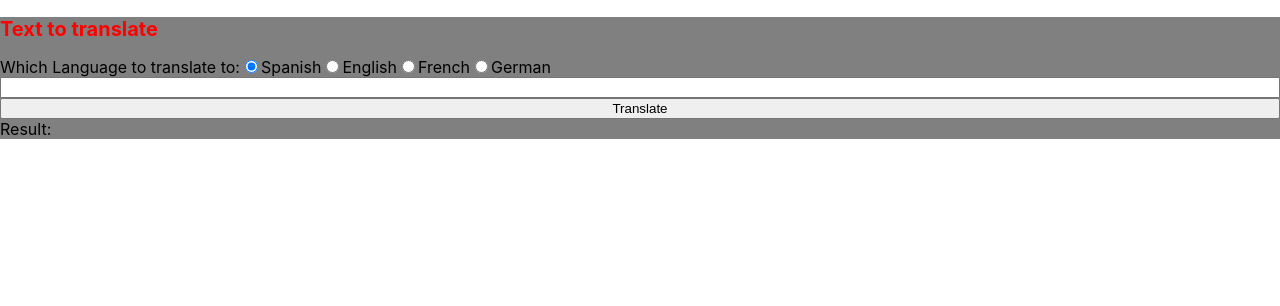
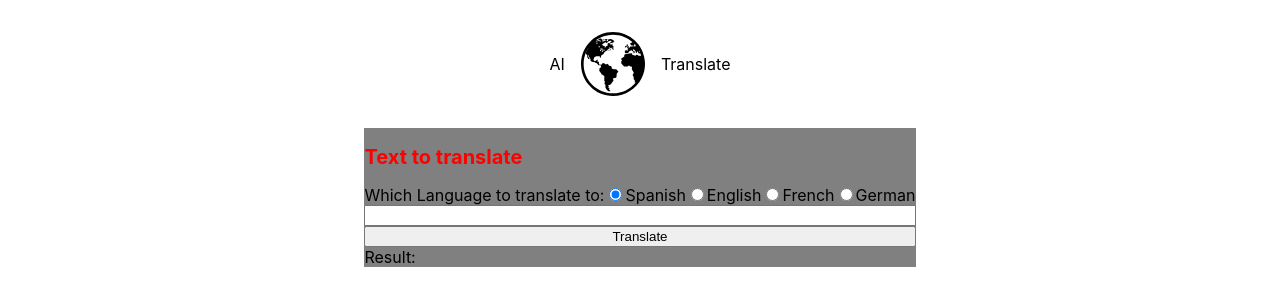
Before and after one commit to Nicolas7Chaves/AiTranslate, a React (Create React App) app: page / in a window 1280 px wide. Shown: the top 306 px of the page. Built offline with nearby package versions, Linux system fonts and the light colour scheme.

Commit message:
add template for header

```diff
--- a/public/index.html
+++ b/public/index.html
@@ -24,7 +24,7 @@
       work correctly both with client-side routing and a non-root public URL.
       Learn how to configure a non-root public URL by running `npm run build`.
     -->
-    <title>React App</title>
+    <title>AiTranslate</title>
   </head>
   <body>
     <noscript>You need to enable JavaScript to run this app.</noscript>
--- a/src/App.js
+++ b/src/App.js
@@ -1,8 +1,14 @@
+import Header from './Components/Header/Header';
 import MainPage from './Pages/MainPage';
+import './App.scss'
+
 
 function App() {
   return (
-    <MainPage />
+    <main className='page'>
+      <Header />
+      <MainPage />
+    </main>
   );
 }
 
--- /dev/null
+++ b/src/App.scss
@@ -0,0 +1,7 @@
+.page {
+    display: flex;
+    flex-direction: column;
+    // width: 60%;
+    margin: auto;
+    align-items: center;
+}
--- a/src/Components/Header/Header.js
+++ b/src/Components/Header/Header.js
@@ -0,0 +1,16 @@
+import './Header.scss'
+import headerLogo from '../../Assets/earth.svg'
+function Header() {
+
+    return (
+        <section>
+        <div className='header'>
+            <div className='header__title'> AI </div>
+            <img className='header__background' src={headerLogo} alt='world map header' />
+            <div className='header__title'> Translate</div>
+        </div>
+        </section>
+    )
+}
+
+export default Header;
--- a/src/Components/Header/Header.scss
+++ b/src/Components/Header/Header.scss
@@ -0,0 +1,18 @@
+.header {
+    max-height: 10rem;
+    padding-top: 2rem;
+    padding-bottom: 2rem;
+    display: flex;
+    align-items: center;
+    width: 500px;
+    justify-content: center;
+
+    &__background {
+        width: 4rem;
+        height: 4rem;
+    }
+
+    &__title {
+        margin: 0 1rem;
+    }
+}
```
Also changed, not shown: src/Assets/DALLE WORLDMAP.jpg (deleted), src/Assets/earth.svg (added).
